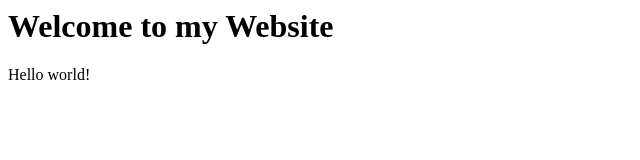
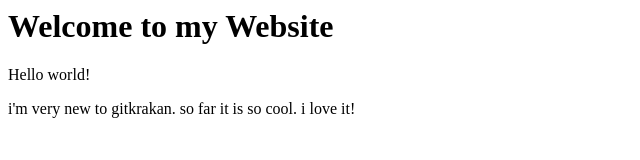
Before and after one commit to terkulamax/tar_repo, a plain HTML site: page index.html in a window 1280 px wide. Shown: the whole page, without its empty margins (0-640 px from the left). Drawn offline with Linux system fonts and the light colour scheme.

Commit message:
Added paragraph

```diff
--- a/index.html
+++ b/index.html
@@ -7,5 +7,6 @@
   <body>
     <h1>Welcome to my Website</h1>
     Hello world!
+    <p>i'm very new to gitkrakan. so far it is so cool. i love it!</p>
   </body>
 </html>
```
